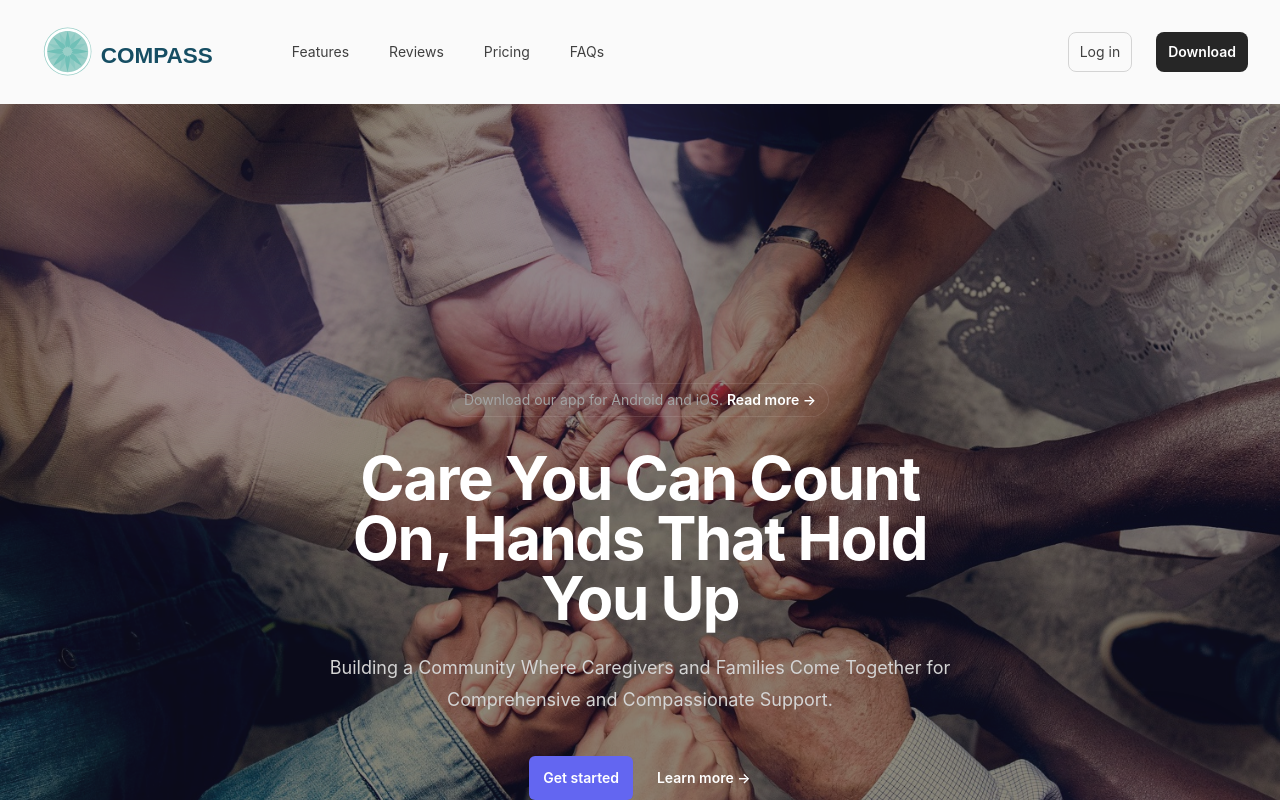
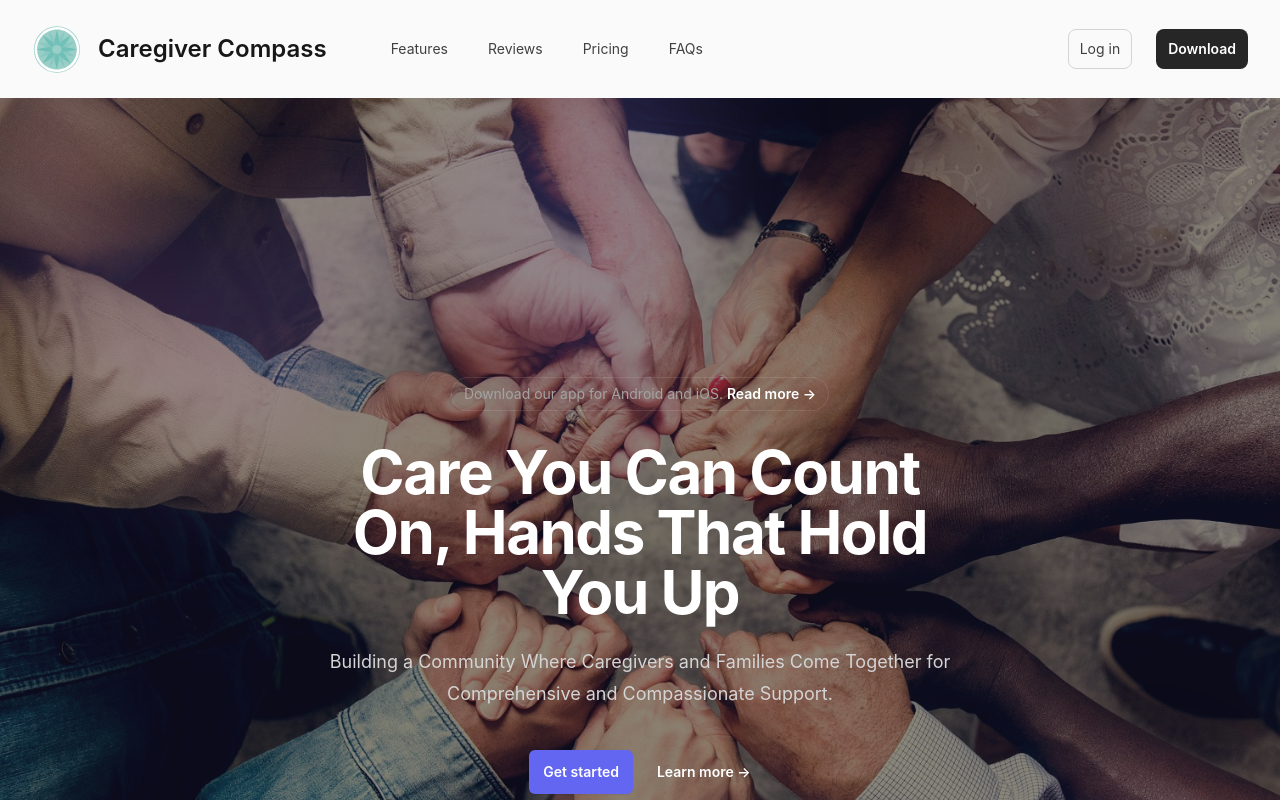
Before and after one commit to ernestobalanzar/caregiver-compass, a React (Vite) app: page / in a window 1280 px wide. Shown: the top 800 px of the page. Built offline with nearby package versions, Linux system fonts and the light colour scheme.

Commit message:
latest fixes
latest fixes

```diff
--- a/src/components/Logo.jsx
+++ b/src/components/Logo.jsx
@@ -118,9 +118,13 @@ export function Logo(props) {
 }
 .cls-52 {
   fill: #164e63;
-  font-size: 270.77px;
+  font-size: 200.77px;
   font-family: Arial-BoldMT, Arial;
   font-weight: 700;
+  word-wrap: wrap;
+  flex-wrap: wrap;
+  display:table;
+        white-space:normal;
 }`}
         </style>
       </defs>
@@ -200,7 +204,7 @@ export function Logo(props) {
         d="M399.77,388.56c2.69-9.36.7-12.27-.37-13.32-3.41-3.38-11.7-2-20.84,3.64,5.66-9.13,7.07-17.41,3.7-20.84-1.05-1.07-3.95-3.07-13.32-.41-18.56,5.27-30.38,19.72-36.92,27.91-27.53,34.49-34.78,46-34.78,46-13.1,19.5-26.76,42.93-42.77,70.35l-1,1.65,1.65-1c27.47-15.92,50.94-29.5,70.48-42.54,0,0,11.53-7.22,46.1-34.64C380,418.88,394.44,407.1,399.77,388.56Z"
       />
       <text className="cls-52" transform="translate(827.02 465.07)">
-        COMPASS
+        Caregiver Compass
       </text>
     </svg>
   );
--- a/src/components/Pricing.jsx
+++ b/src/components/Pricing.jsx
@@ -52,8 +52,7 @@ const plans = [
     name: "Institutional Plan",
     featured: true,
     price: { Monthly: "ask for a quote", Annually: "ask for a quote" },
-    description:
-      "You can manage your team and your clients with the best tools in the industry.",
+    description: "Support your Employees through thick and thin",
     button: {
       label: "Subscribe",
       href: "/register",
--- a/src/components/Reviews.jsx
+++ b/src/components/Reviews.jsx
@@ -269,11 +269,11 @@ export function Reviews() {
           id="reviews-title"
           className="text-3xl font-medium tracking-tight text-gray-900 sm:text-center"
         >
-          Everyone is changing improving their life with Caregiver Compass.
+          See What Others Are Saying About Caregiver Compass.
         </h2>
         <p className="mt-2 text-lg text-gray-600 sm:text-center">
-          A lot of people have been using Caregiver Compass to improve their
-          life. Here's
+          Trusted by families, endorsed by professionals—read the reviews that
+          make us proud to guide your caregiving journey.
         </p>
         <ReviewGrid />
       </Container>
--- a/src/layout/Footer.jsx
+++ b/src/layout/Footer.jsx
@@ -28,7 +28,7 @@ export function Footer() {
             <div className="flex items-center text-gray-900">
               <Logomark className="h-9 w-9 flex-none fill-cyan-500" />
               <div className="ml-4">
-                <p className="text-2xl font-semibold">COMPASS</p>
+                <p className="text-2xl font-semibold">Caregiver Compass</p>
               </div>
             </div>
             <nav className="mt-11 flex gap-8">
--- a/src/layout/Header.jsx
+++ b/src/layout/Header.jsx
@@ -4,7 +4,7 @@ import { AnimatePresence, motion } from "framer-motion";
 
 import { Button } from "../components/Button";
 import { Container } from "../components/Container";
-import { Logo } from "../components/Logo";
+import { Logomark } from "../components/Logo";
 import { NavLinks } from "../components/NavLinks";
 
 function MenuIcon(props) {
@@ -51,8 +51,15 @@ export function Header() {
       <nav>
         <Container className="relative z-50 flex justify-between py-6">
           <div className="relative z-10 flex items-center gap-16">
-            <Link to="/" aria-label="Home">
-              <Logo className="h-14 w-auto" />
+            <Link
+              to="/"
+              aria-label="Home"
+              className="flex items-center text-gray-900"
+            >
+              <Logomark className="h-9 w-9 flex-none fill-cyan-500" />
+              <div className="ml-4">
+                <p className="text-2xl font-semibold">Caregiver Compass</p>
+              </div>
             </Link>
             <div className="hidden lg:flex lg:gap-10">
               <NavLinks />
```
